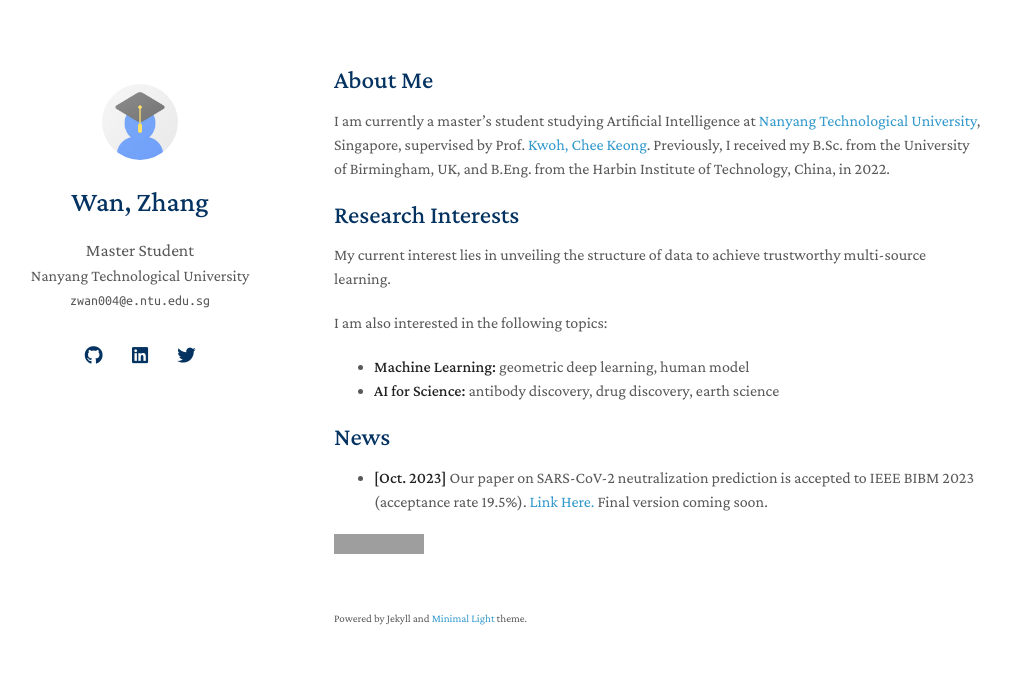
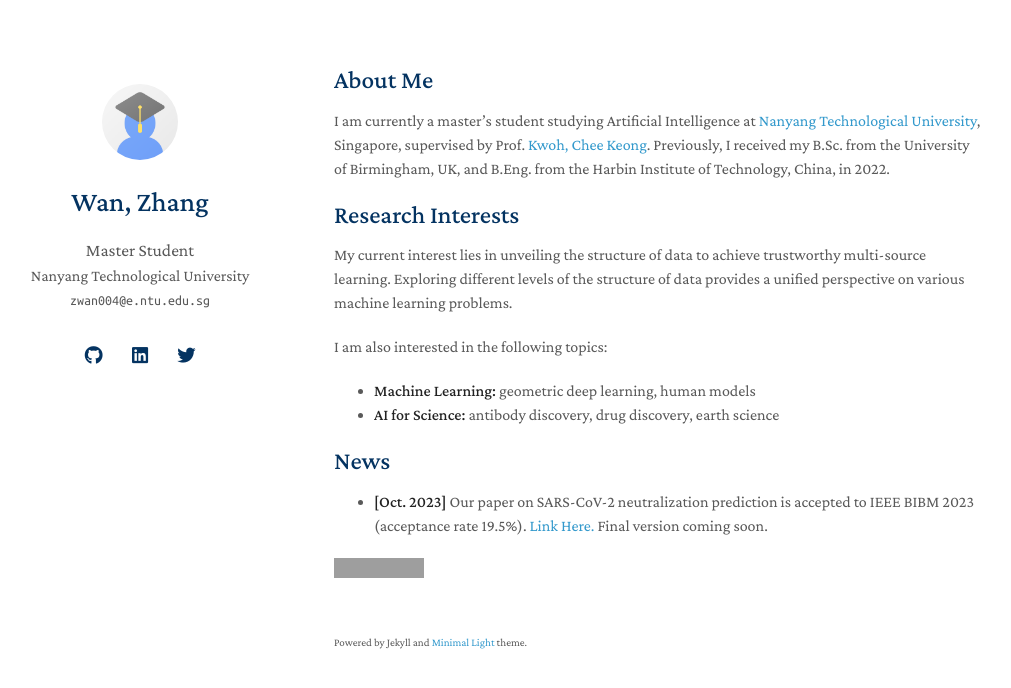
Before and after one commit to ZhangWan-byte/ZhangWan-byte.github.io, a Jekyll site: the page built from index.md, in a window 1280 px wide. Shown: the top 688 px of the page, without its empty margins (136-1147 px from the left). Built offline with Jekyll 4.4.1, drawn with Linux system fonts in a browser that asks for light colours; nearby versions of some CDN libraries; a style sheet for code colours, icons or effects is not loaded; our own code applies the rules of GitHub Pages for plain Markdown files; grey boxes are pictures that could not be loaded.

Commit message:
Update index.md

```diff
--- a/index.md
+++ b/index.md
@@ -8,10 +8,10 @@ I am currently a master's student studying Artificial Intelligence at [Nanyang T
 
 ## Research Interests
 
-My current interest lies in unveiling the structure of data to achieve trustworthy multi-source learning.
+My current interest lies in unveiling the structure of data to achieve trustworthy multi-source learning. Exploring different levels of the structure of data provides a unified perspective on various machine learning problems.
 
 I am also interested in the following topics:
-- **Machine Learning:** geometric deep learning, human model
+- **Machine Learning:** geometric deep learning, human models
 - **AI for Science:** antibody discovery, drug discovery, earth science
 
 ## News
```
